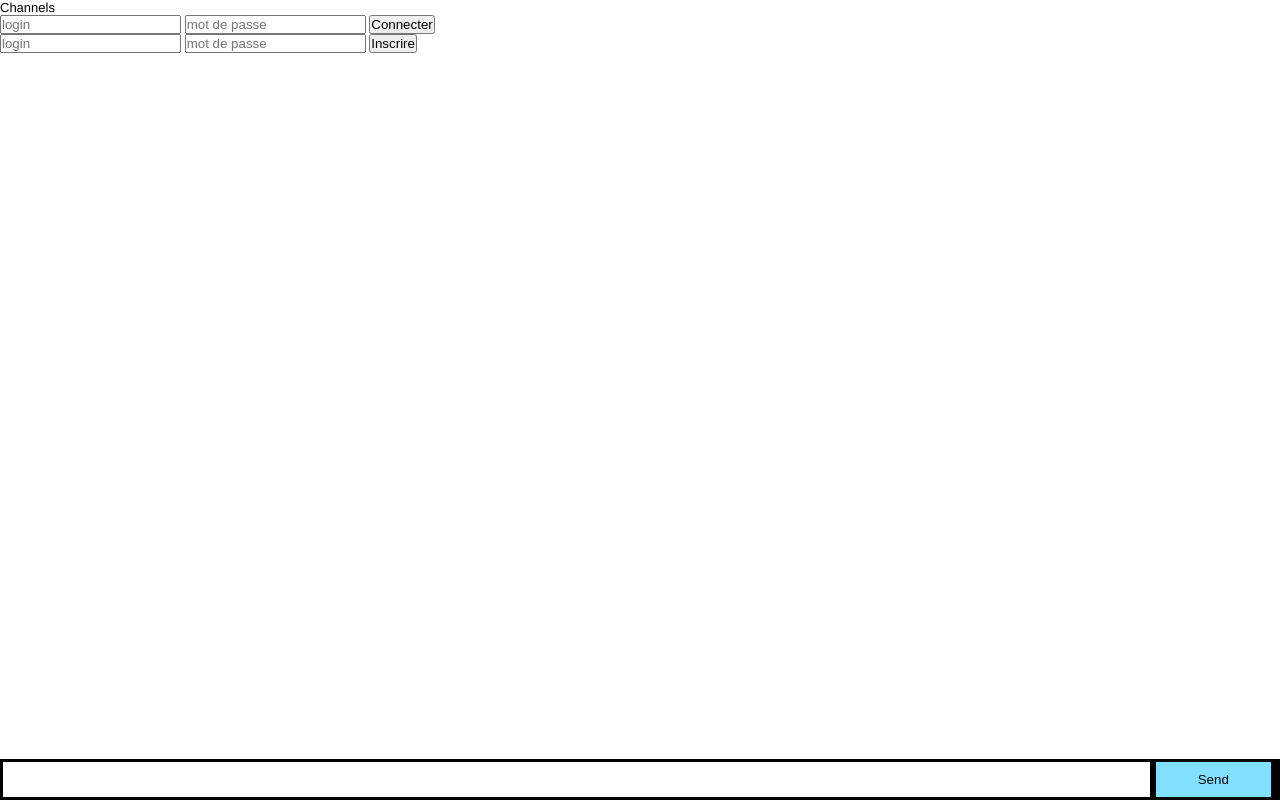
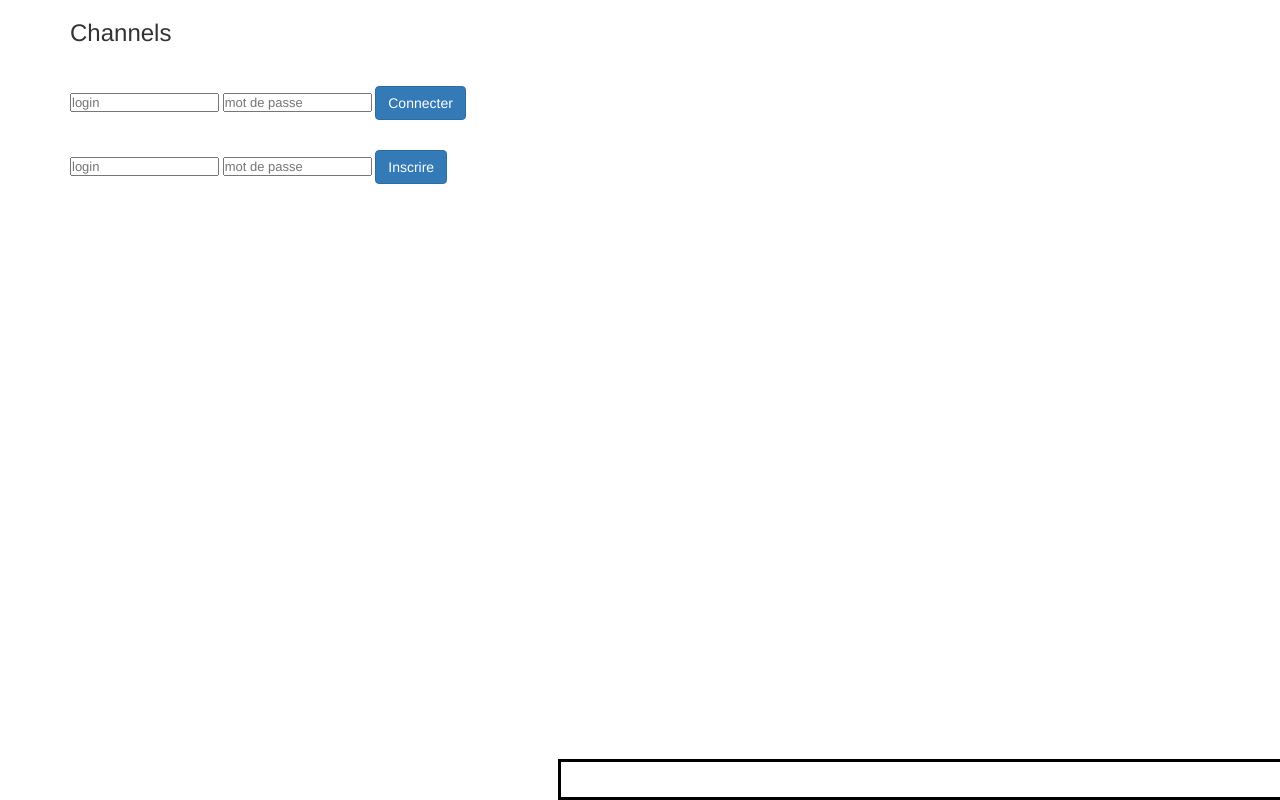
Before and after one commit to JuanTrochez/chat-angular, a website: page index.html in a window 1280 px wide. Drawn offline with nearby package versions, Linux system fonts and the light colour scheme; no server answers.

Commit message:
design of html

```diff
--- a/index.html
+++ b/index.html
@@ -1,6 +1,16 @@
 <!DOCTYPE html>
 <html>
     <head>
+
+    	<!-- Latest compiled and minified CSS -->
+		<link rel="stylesheet" href="https://maxcdn.bootstrapcdn.com/bootstrap/3.3.7/css/bootstrap.min.css">
+
+		<!-- jQuery library -->
+		<script src="https://ajax.googleapis.com/ajax/libs/jquery/3.1.1/jquery.min.js"></script>
+
+		<!-- Latest compiled JavaScript -->
+		<script src="https://maxcdn.bootstrapcdn.com/bootstrap/3.3.7/js/bootstrap.min.js"></script>
+
         <meta charset="utf-8">
         <title>Socket.IO chat</title>
         <style>
@@ -17,32 +27,49 @@
     </head>
 
     <body ng-app="myChat" ng-controller="MainController">
+
+        <div class="container">
+
+  			<div class="row">
+
+  				<div class="col-xs-5">
 			        <div class="sidebar">
-            Channels
-            <div class="connect-form" ng-hide="isConnected">
+
+			            <h3>Channels</h3>
+
+			            <div class="connect-form" ng-hide="isConnected" style="padding-bottom: 30px;padding-top: 30px;">
 			                <form ng-submit="connectUser()">
-                    <input name="pseudo" type="text" ng-model="userForm.pseudo" placeholder="login" />
+			                    <input name="pseudo" type="text" ng-model="userForm.pseudo" class="" placeholder="login" />
 			                    <input name="password" type="password" ng-model="userForm.password" placeholder="mot de passe" />
-                    <button type="submit">Connecter</button>
+			                    <button type="submit" class="btn btn-primary">Connecter</button>
 			                </form>
 			            </div>
 			            <div class="inscritpion-form" ng-hide="isConnected">
 			                <form ng-submit="insertUser()">
-                    <input name="pseudo" type="text" ng-model="userInscription.pseudo" placeholder="login" />
+			                    <input name="pseudo" type="text" ng-model="userInscription.pseudo" class=" " placeholder="login" />
 			                    <input name="password" type="password" ng-model="userInscription.password" placeholder="mot de passe" />
-                    <button type="submit">Inscrire</button>
+			                    <button type="submit" class="btn btn-primary">Inscrire</button>
 			                </form>
 			            </div>
 			        </div>
+		        </div>
+
+        		<div class="col-xs-7">
+
         			<ul>
-            <li ng-repeat="msg in messages track by $index">{{msg.pseudo}} : {{msg.message}}</li>
+            			<li style="margin-right:-72px;" ng-repeat="msg in messages track by $index">{{msg.pseudo}} : {{msg.message}}</li>
         			</ul>
+
         			<div id="tampon"></div>
+
         			<form ng-submit="sendMessage()" class="send-message">
             			<input ng-model="userMessage" autocomplete="off" /><button>Send</button>
         			</form>
 
+        		</div>
 
+        	</div>
+        </div>
 
         <script src="node_modules/socket.io-client/dist/socket.io.js"></script>
 
```
Lines whose indentation alone changed are shown as unchanged.
